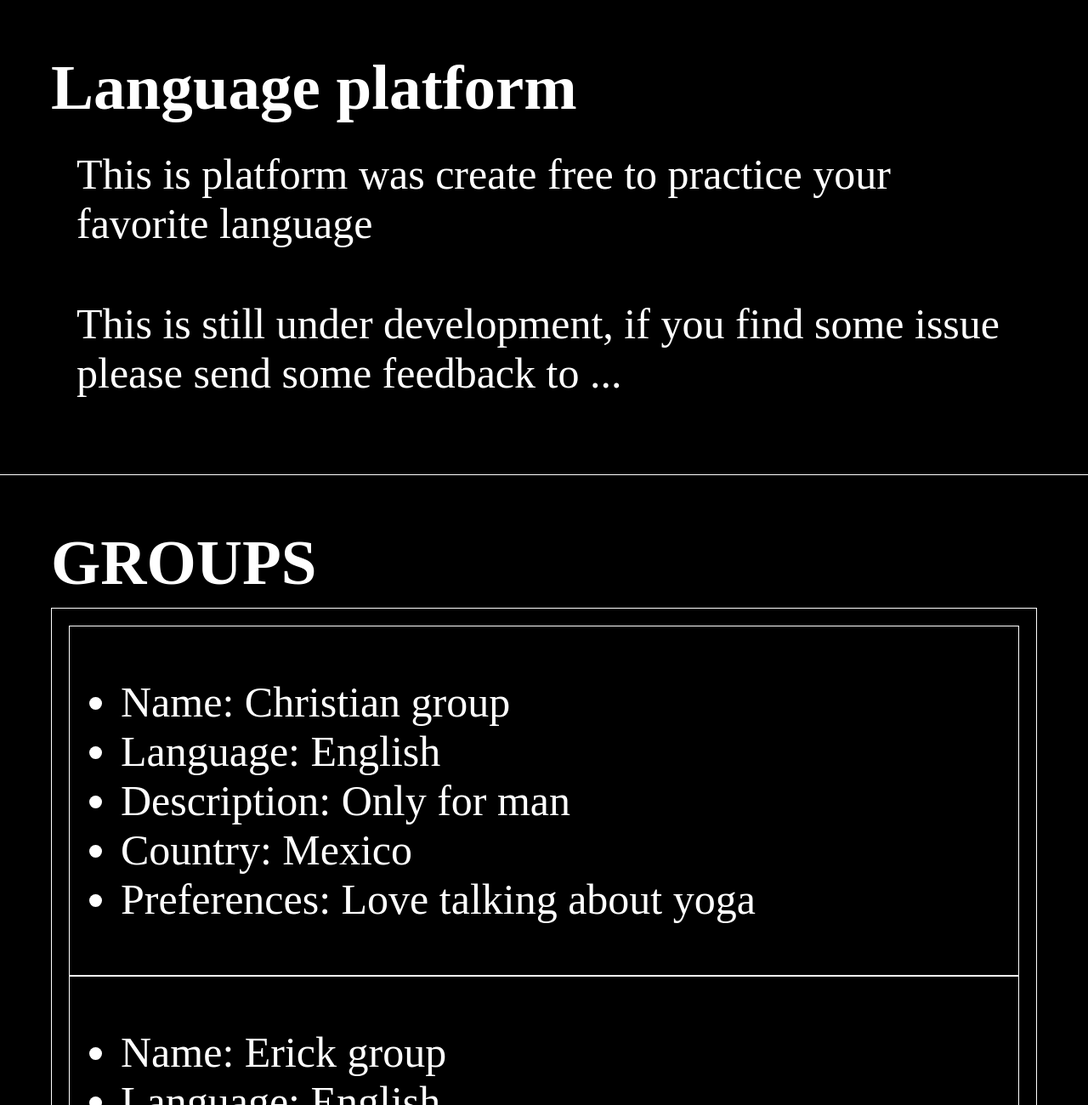
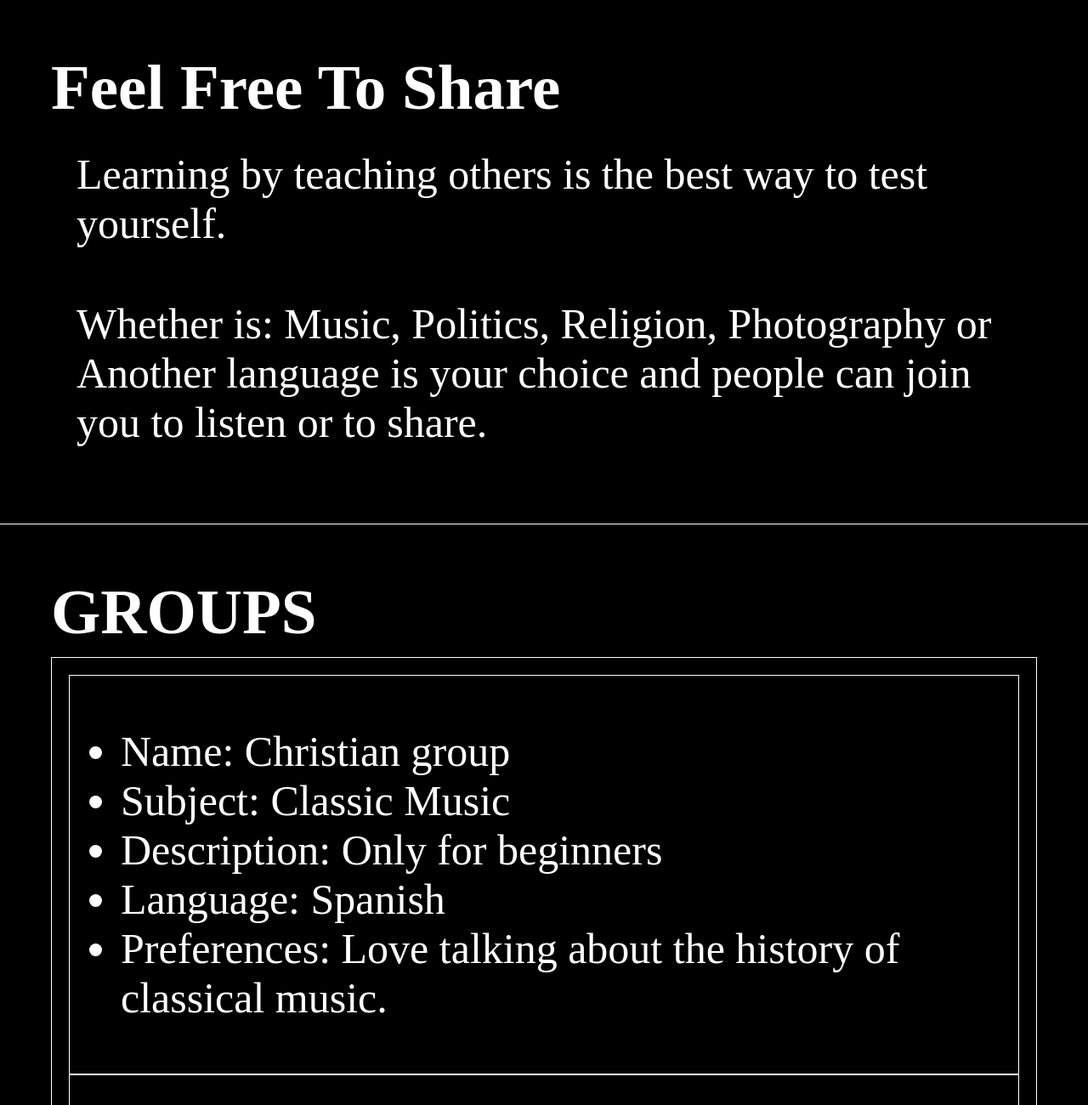
Before and after one commit to er-contreras/idioms_platform, a plain HTML site: page index.html in a window 1280 px wide. Shown: the top 1300 px of the page at 85% size. Drawn offline with Linux system fonts and the light colour scheme.

Commit message:
Change subject

```diff
--- a/index.html
+++ b/index.html
@@ -7,9 +7,9 @@
 
 <body>
   <section class="top-section">
-    <h1>Language platform</h1>
-    <p>This is platform was create free to practice your favorite language</p>
-    <p>This is still under development, if you find some issue please send some feedback to ...</p>
+    <h1>Feel Free To Share</h1>
+    <p>Learning by teaching others is the best way to test yourself.</p>
+    <p> Whether is: Music, Politics, Religion, Photography or Another language is your choice and people can join you to listen or to share.</p>
   </section>
 
   <main>
@@ -18,10 +18,10 @@
       <div class="group-wrapper">
         <ul class="group-id">
           <li>Name: <span>Christian group</span></li>
-          <li>Language: <span>English</span></li>
-          <li>Description: <span>Only for man</span></li>
-          <li>Country: <span>Mexico</span></li>
-          <li>Preferences: <span>Love talking about yoga</span></li>
+          <li>Subject: <span>Classic Music</span></li>
+          <li>Description: <span>Only for beginners</span></li>
+          <li>Language: <span>Spanish</span></li>
+          <li>Preferences: <span>Love talking about the history of classical music.</span></li>
         </ul>
       </div>
 
```
